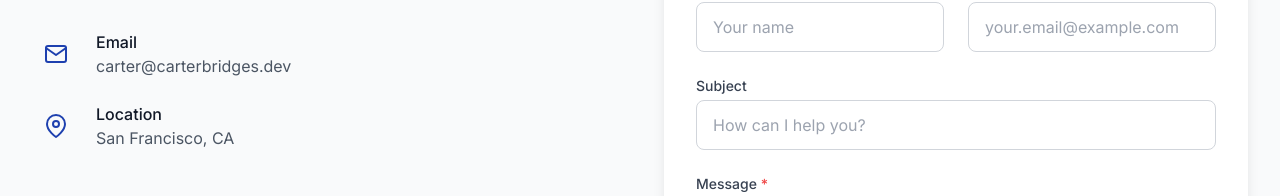
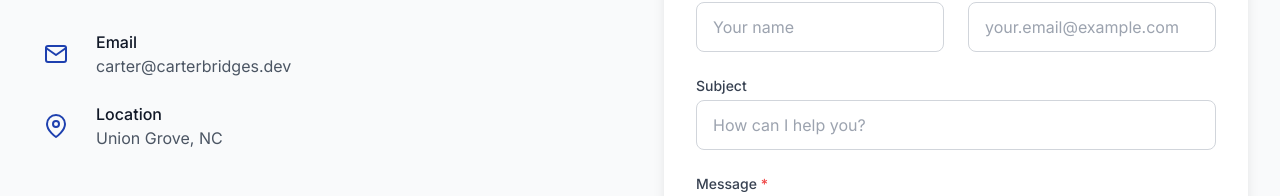
Before and after one commit to carterbridges2001/carterbridges.dev, a React (Vite) app: page / in a window 1280 px wide. Shown: the part 5016-5212 px from the top of the page. Built offline with nearby package versions, Linux system fonts and the light colour scheme.

Commit message:
contact page tweaks

```diff
--- a/src/components/Contact.tsx
+++ b/src/components/Contact.tsx
@@ -12,8 +12,8 @@ export default function Contact() {
     {
       icon: <FiMapPin className="text-2xl" />,
       title: 'Location',
-      value: 'San Francisco, CA',
-      href: 'https://maps.google.com?q=San+Francisco',
+      value: 'Union Grove, NC',
+      href: 'https://maps.google.com?q=Union+Grove+NC',
     },
   ];
 
```
